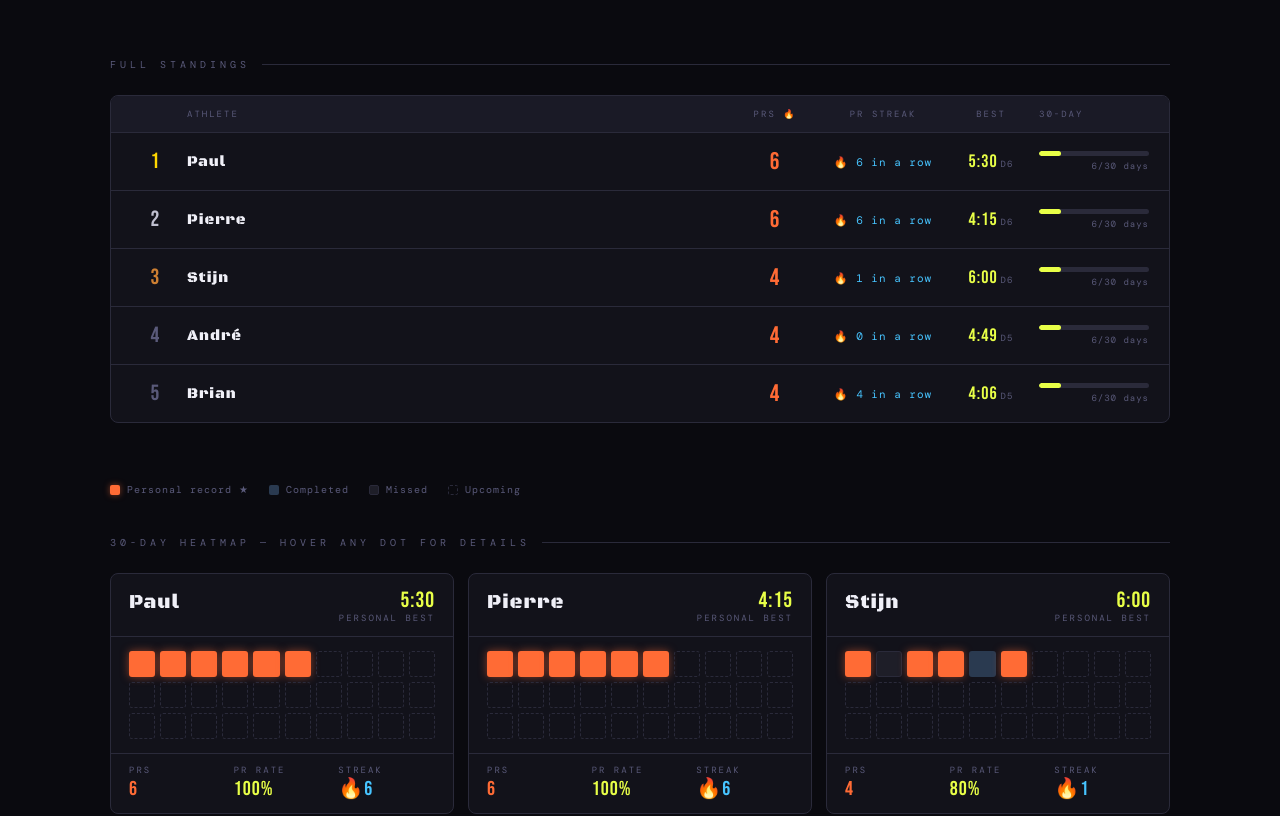
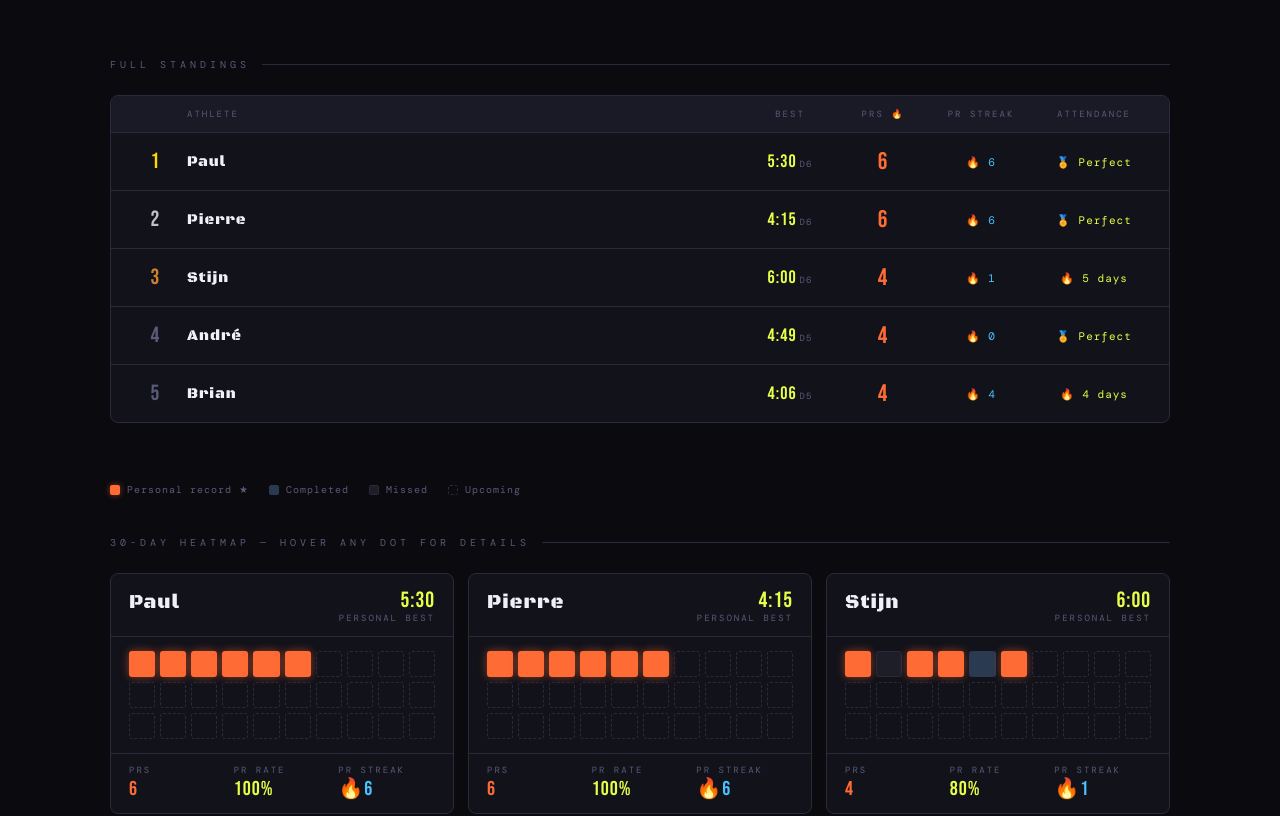
Before and after one commit to web-tailor/planking-challenge, a Nuxt app: page / in a window 1280 px wide. Shown: the part 906-1722 px from the top of the page. Built offline with nearby package versions, Linux system fonts and the light colour scheme.

Commit message:
better leaderboard

```diff
--- a/app.vue
+++ b/app.vue
@@ -290,7 +290,7 @@ h1 span { color: var(--accent); }
 
 .lb-header {
   display: grid;
-  grid-template-columns: 48px 1fr 80px 120px 80px 110px;
+  grid-template-columns: 48px 1fr 90px 80px 100px 110px;
   padding: 12px 20px;
   background: var(--surface2);
   border-bottom: 1px solid var(--border);
@@ -303,7 +303,7 @@ h1 span { color: var(--accent); }
 
 .lb-row {
   display: grid;
-  grid-template-columns: 48px 1fr 80px 120px 80px 110px;
+  grid-template-columns: 48px 1fr 90px 80px 100px 110px;
   padding: 14px 20px;
   border-bottom: 1px solid var(--border);
   align-items: center;
@@ -342,6 +342,13 @@ h1 span { color: var(--accent); }
   text-align: center;
   font-size: 11px;
   color: var(--streak-color);
+  letter-spacing: 1px;
+}
+
+.lb-attendance {
+  text-align: center;
+  font-size: 11px;
+  color: var(--accent);
   letter-spacing: 1px;
 }
 
@@ -614,8 +621,13 @@ h1 span { color: var(--accent); }
 @keyframes lineReveal{ to{transform:scaleX(1)} }
 
 @media(max-width:680px){
-  .lb-header,.lb-row{ grid-template-columns:40px 1fr 60px 80px; }
+  .lb-header,.lb-row{ grid-template-columns:40px 1fr 70px 60px; }
   .lb-header>*:nth-child(n+5),.lb-row>*:nth-child(n+5){ display:none; }
   .heatmap-grid{ grid-template-columns:repeat(6,1fr); }
 }
+
+@media(max-width:900px) and (min-width:681px){
+  .lb-header,.lb-row{ grid-template-columns:48px 1fr 90px 80px 110px; }
+  .lb-header>*:nth-child(5),.lb-row>*:nth-child(5){ display:none; }
+}
 </style>
--- a/components/PlankHeatmap.vue
+++ b/components/PlankHeatmap.vue
@@ -23,8 +23,12 @@ function pipTip(a: Athlete, i: number) {
 }
 
 function prRate(a: Athlete) {
-  const played = a.daysPlayed - a.days.filter(d => d.missed).length
-  return played > 0 ? Math.round(a.prCount / played * 100) : 0
+  return a.daysLogged > 0 ? Math.round(a.prCount / a.daysLogged * 100) : 0
+}
+
+function attendanceLabel(a: Athlete) {
+  if (a.daysLogged === a.daysPlayed && a.daysLogged > 0) return '🏅 Perfect'
+  return `🔥 ${a.daysLogged} days`
 }
 </script>
 
@@ -64,7 +68,7 @@ function prRate(a: Athlete) {
             <div class="mini-stat-val yellow">{{ prRate(a) }}%</div>
           </div>
           <div>
-            <div class="mini-stat-label">Streak</div>
+            <div class="mini-stat-label">PR Streak</div>
             <div class="mini-stat-val blue">🔥{{ a.prStreak }}</div>
           </div>
         </div>
--- a/components/PlankLeaderboard.vue
+++ b/components/PlankLeaderboard.vue
@@ -1,10 +1,9 @@
 <script setup lang="ts">
 import type { Athlete } from '~/composables/usePlankData'
-import { fmt, TOTAL_DAYS } from '~/composables/usePlankData'
+import { fmt } from '~/composables/usePlankData'
 
 defineProps<{
   athletes: Athlete[]
-  completedDays: number
 }>()
 </script>
 
@@ -15,10 +14,10 @@ defineProps<{
       <div class="lb-header">
         <div></div>
         <div>Athlete</div>
+        <div style="text-align:center">Best</div>
         <div style="text-align:center">PRs 🔥</div>
         <div style="text-align:center">PR Streak</div>
-        <div style="text-align:center">Best</div>
-        <div>30-Day</div>
+        <div style="text-align:center">Attendance</div>
       </div>
       <div
         v-for="(a, i) in athletes"
@@ -29,15 +28,10 @@ defineProps<{
       >
         <div class="lb-rank">{{ i + 1 }}</div>
         <div class="lb-name">{{ a.name }}</div>
+        <div class="lb-pb">{{ fmt(a.pb) }}<sub>D{{ a.pbDay }}</sub></div>
         <div class="lb-prs">{{ a.prCount }}</div>
-        <div class="lb-streak">🔥 {{ a.prStreak }} in a row</div>
-        <div class="lb-pb">{{ fmt(a.pb) }}<sub>D{{ a.pbDay }}</sub></div>
-        <div class="lb-progress-wrap">
-          <div class="lb-progress-track">
-            <div class="lb-progress-fill" :style="`width:${Math.round(completedDays / TOTAL_DAYS * 100)}%`"></div>
-          </div>
-          <div class="lb-progress-label">{{ completedDays }}/{{ TOTAL_DAYS }} days</div>
-        </div>
+        <div class="lb-streak">🔥 {{ a.prStreak }}</div>
+        <div class="lb-attendance">{{ a.daysLogged === a.daysPlayed && a.daysLogged > 0 ? '🏅 Perfect' : `🔥 ${a.daysLogged} days` }}</div>
       </div>
     </div>
   </section>
--- a/composables/usePlankData.ts
+++ b/composables/usePlankData.ts
@@ -12,6 +12,8 @@ export type Athlete = {
   pbDay: number
   prCount: number
   prStreak: number
+  attendanceStreak: number
+  daysLogged: number
   daysPlayed: number
 }
 
@@ -56,7 +58,13 @@ export function usePlankData() {
       if (played[i].isPR) prStreak++
       else break
     }
-    return { name, days, pb, pbDay, prCount, prStreak, daysPlayed: RAW[name].length }
+    let attendanceStreak = 0
+    for (let i = days.length - 1; i >= 0; i--) {
+      if (!days[i].missed) attendanceStreak++
+      else break
+    }
+    const daysLogged = played.length
+    return { name, days, pb, pbDay, prCount, prStreak, attendanceStreak, daysLogged, daysPlayed: RAW[name].length }
   })
 
   athletes.sort((a, b) => b.prCount - a.prCount || b.pb - a.pb)
--- a/pages/index.vue
+++ b/pages/index.vue
@@ -16,7 +16,7 @@ const { athletes, completedDays, podiumOrder, alltimeOrder, stats } = usePlankDa
 
     <PlankPodium :podium-order="podiumOrder" :athletes="athletes" />
     <PlankAlltimePodium :alltime-order="alltimeOrder" />
-    <PlankLeaderboard :athletes="athletes" :completed-days="completedDays" />
+    <PlankLeaderboard :athletes="athletes" />
     <div class="legend">
       <div class="legend-item">
         <div class="legend-pip" style="background:var(--pr-color);box-shadow:0 0 6px rgba(255,107,53,0.5)"></div>
```
